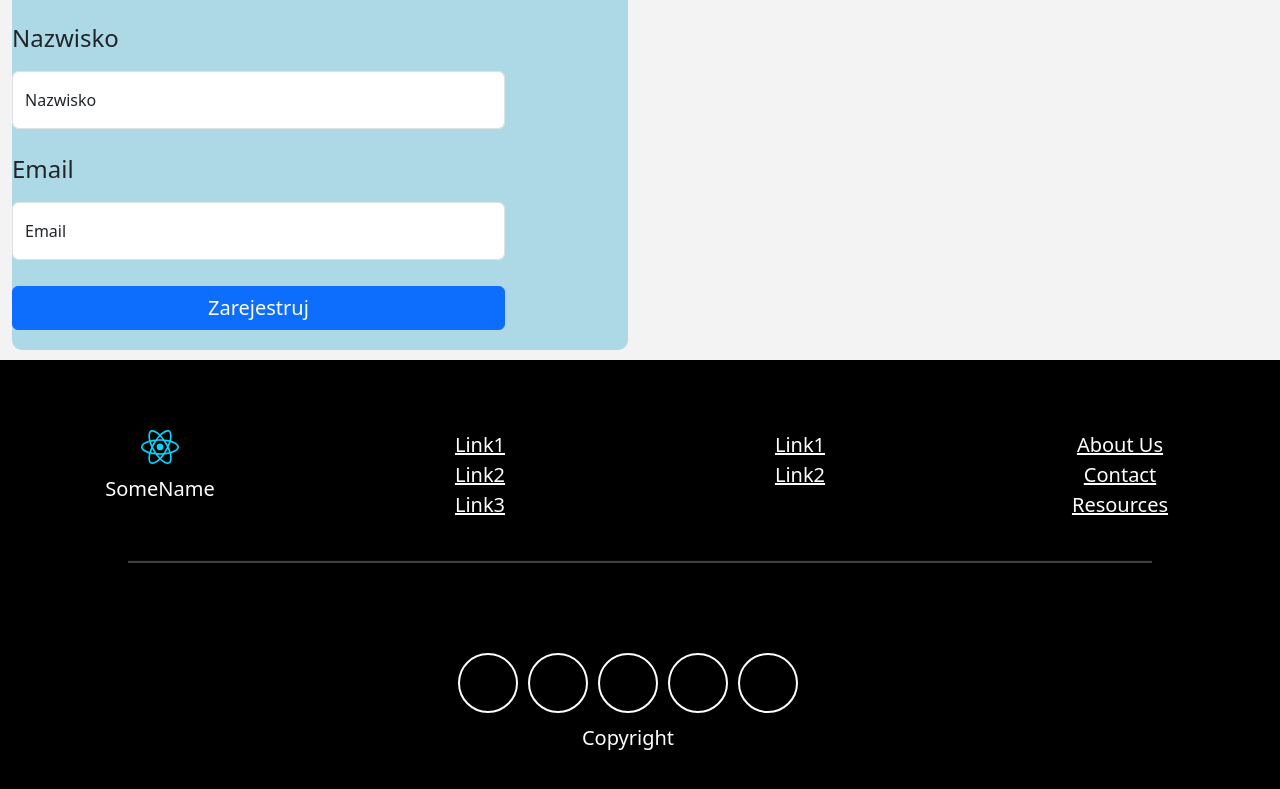
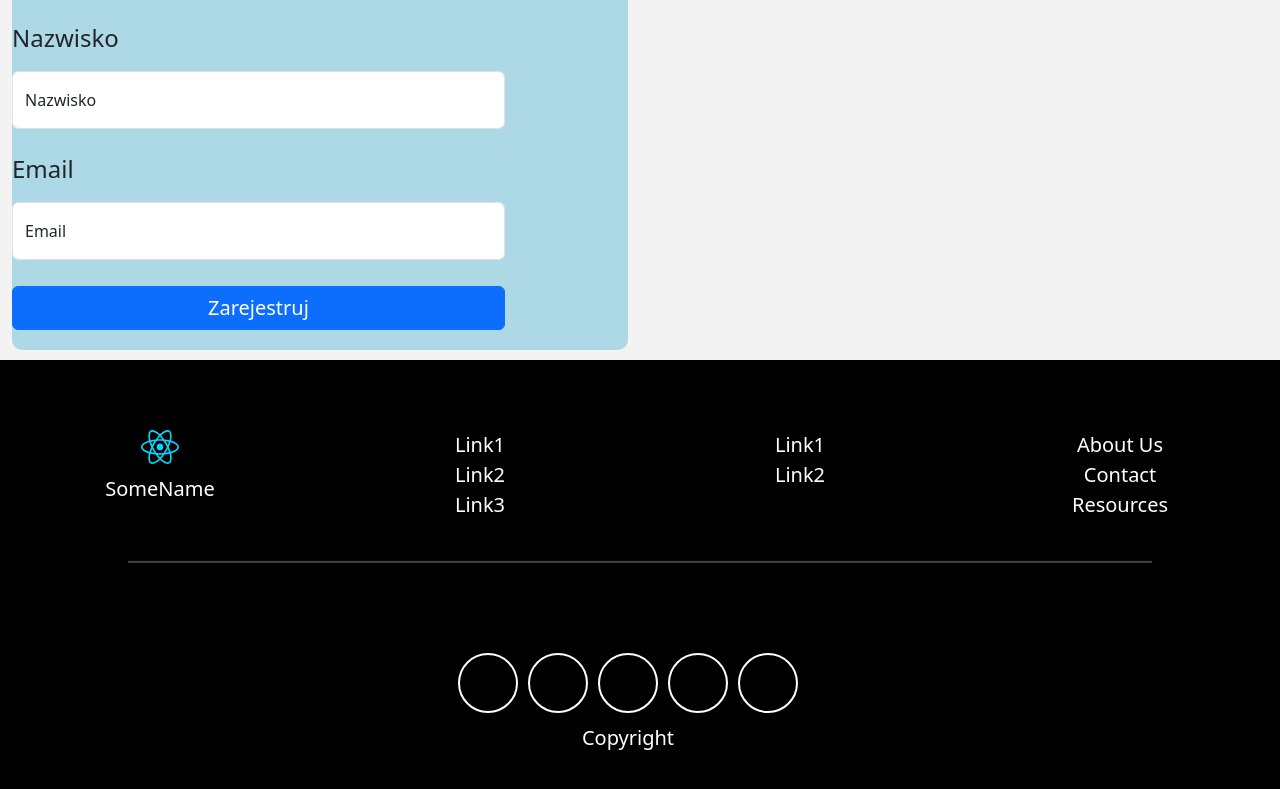
Before and after one commit to KacperMatlag/SystemOgloszeniowy, a React (Vite) app: page /Logowanie in a window 1280 px wide. Shown: the part 663-1452 px from the top of the page. Built offline with nearby package versions, Linux system fonts and the light colour scheme.

Commit message:
fix css issues

```diff
--- a/src/CSS/ComponentsCSS/JobRowControl.css
+++ b/src/CSS/ComponentsCSS/JobRowControl.css
@@ -8,6 +8,7 @@
   background-color: white;
   transition: all ease-in-out 0.3s;
   border-radius: 10px;
+  color: black !important;
 }
 .RowContainer span {
   display: block !important;
--- a/src/CSS/PagesCSS/AnnouncementView.css
+++ b/src/CSS/PagesCSS/AnnouncementView.css
@@ -111,6 +111,10 @@ header p {
   justify-content: space-evenly;
 }
 
+.Company * {
+  word-break: keep-all;
+}
+
 iframe {
   width: 100%;
 }
--- a/src/CSS/PagesCSS/Home.css
+++ b/src/CSS/PagesCSS/Home.css
@@ -154,6 +154,11 @@
   display: none;
 }
 
+.JobSpotlight a {
+  text-decoration: none !important;
+  color: black !important;
+}
+
 @media only screen and (max-width: 1350px) {
   #SearchForm {
     width: 90% !important;
--- a/src/CSS/main.css
+++ b/src/CSS/main.css
@@ -12,8 +12,7 @@
 }
 a,
 a:visited {
-  text-decoration: none;
-  color: black;
+  text-decoration: none !important;
 }
 .App {
   background-color: var(--background);
--- a/src/Components/Navbar.tsx
+++ b/src/Components/Navbar.tsx
@@ -4,6 +4,10 @@ import axios from "axios";
 import { Link } from "react-router-dom";
 import logo from "../assets/react.svg";
 import { useState } from "react";
+
+import "../CSS/main.css";
+import "../CSS/index.css";
+
 const Navbar: React.FC = () => {
   const [menuIsActive, MenuSetActivity] = useState(false);
   const MenuChangeState = () => {
--- a/src/Pages/AnnouncementView.tsx
+++ b/src/Pages/AnnouncementView.tsx
@@ -203,7 +203,7 @@ const AnnouncementView: React.FC = () => {
         />
         <div className="d-flex Company flex-column">
           <img src={announcement.Company.Image} alt="Logo firmy" />
-          <div>
+          <div className="text-center">
             <h2>{announcement.Company.Name}</h2>
             <p>{announcement.Company.Description}</p>
           </div>
```
